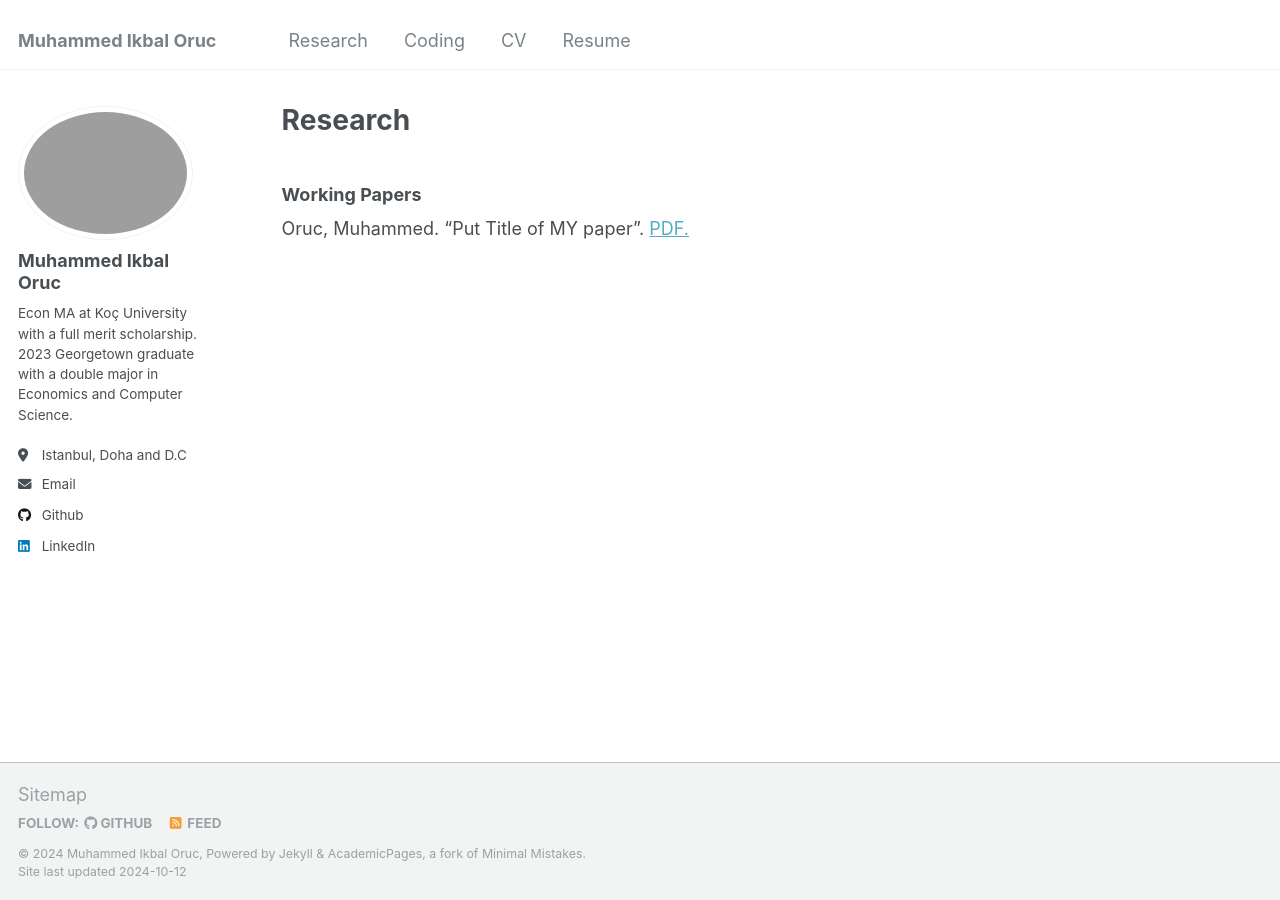
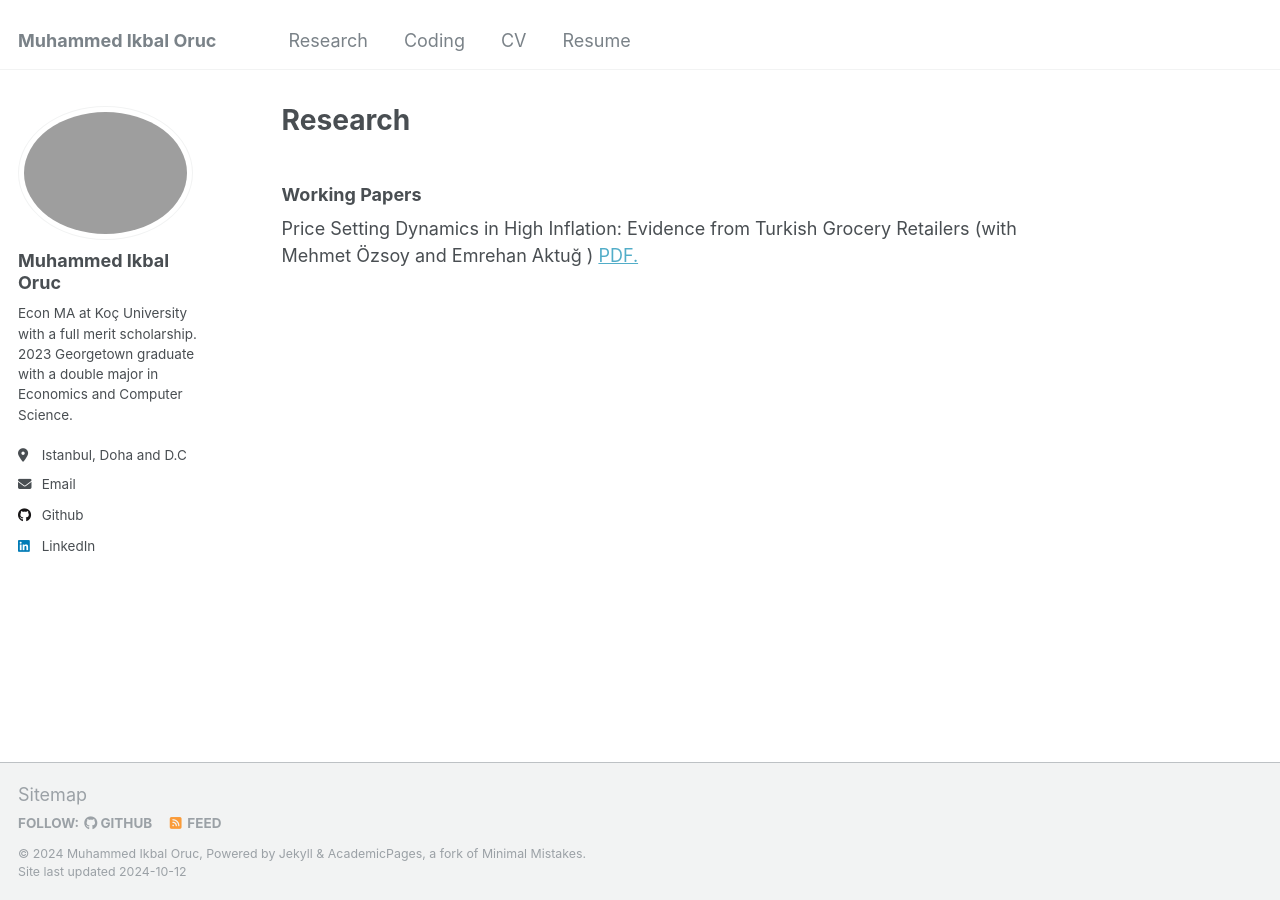
Before and after one commit to oruc47/oruc47.github.io, a Jekyll site: the page built from _pages/research.md, in a window 1280 px wide. Built offline with Jekyll 4.4.1, drawn with Linux system fonts in a browser that asks for light colours.

Commit message:
changed paper title

```diff
--- a/_pages/research.md
+++ b/_pages/research.md
@@ -7,6 +7,6 @@ permalink: /research/
 
 ### Working Papers
 
-Oruc, Muhammed. "Put Title of MY paper". [PDF.][pdf]
+Price Setting Dynamics in High Inflation: Evidence from Turkish Grocery Retailers (with Mehmet Özsoy and Emrehan Aktuğ ) [PDF.][pdf]
 
 [pdf]: /files/working_paper.pdf
```
